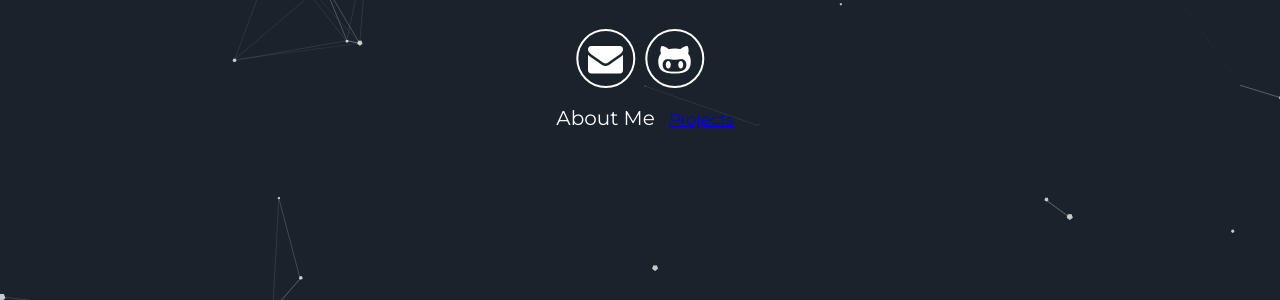
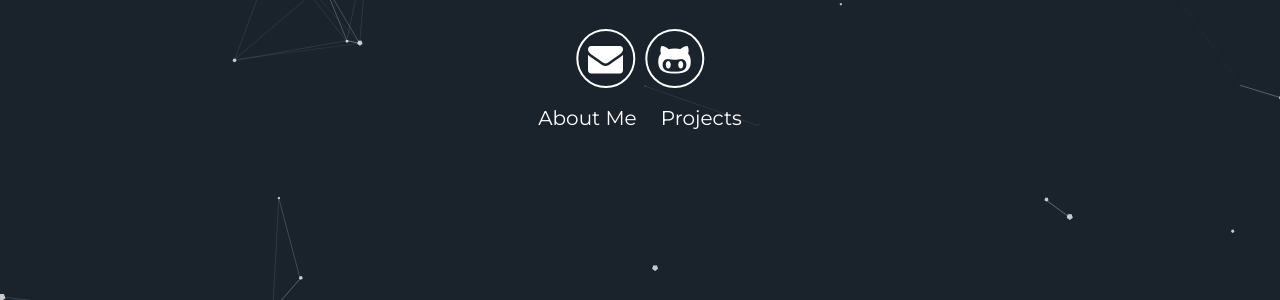
Before and after one commit to knightr1d3r007/knightr1d3r007.github.io, a Jekyll site: the page built from index.html, in a window 1280 px wide. Shown: the part 495-795 px from the top of the page. Built offline with Jekyll 4.4.1, drawn with Linux system fonts in a browser that asks for light colours.

Commit message:
Update header.html

```diff
--- a/_includes/header.html
+++ b/_includes/header.html
@@ -10,7 +10,7 @@
       </div>
       <div class="header-links">
         <a class="link" href="#about" data-scroll>About Me</a>
-        <a class="https://github.com/knightr1d3r007" href="#projects" https://github.com/knightr1d3r007>Projects</a>
+        <a class="link" href="#projects" https://github.com/knightr1d3r007>Projects</a>
       </div>
   </div>
   <a class="down" href="#about" data-scroll><i class="icon fa fa-chevron-down" aria-hidden="true"></i></a>
```
